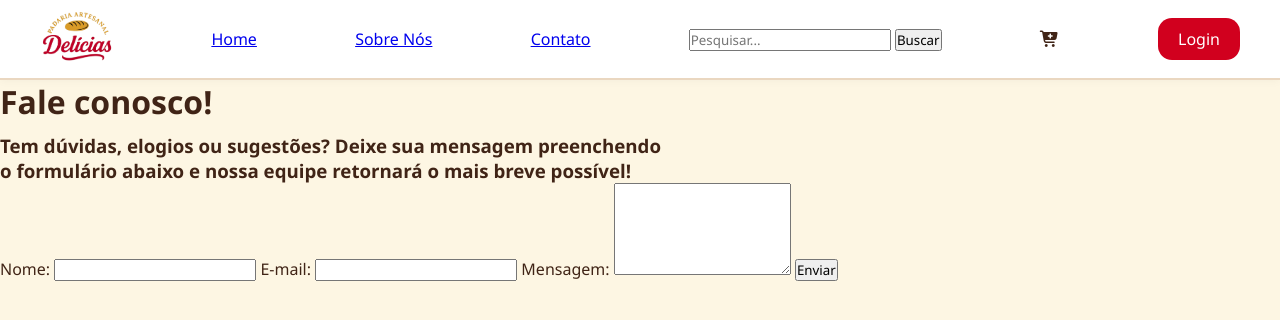
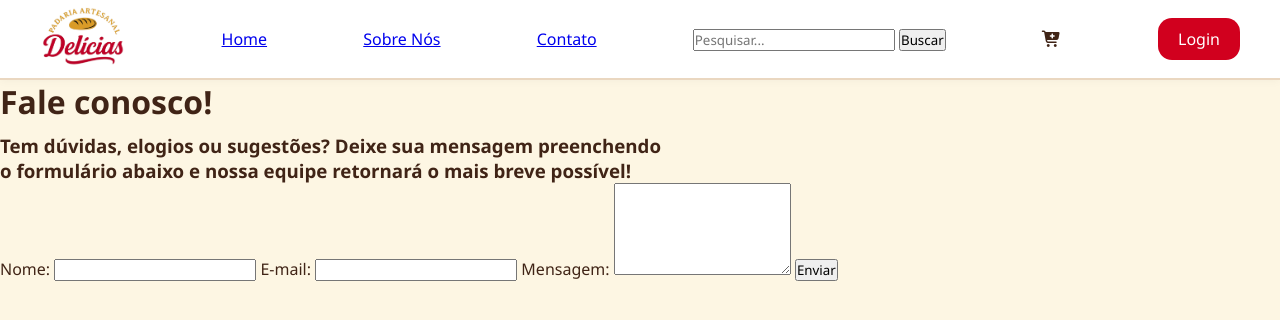
Before and after one commit to Gb-gomes/ProjetoSitePadaria, a PHP site: page /index_contato.html in a window 1280 px wide. Shown: the top 320 px of the page. Run offline with PHP 8.4, Linux system fonts and the light colour scheme; some libraries are stand-ins or nearby versions.

Commit message:
Espaçamento da Menu Bar

```diff
--- a/index.css
+++ b/index.css
@@ -29,14 +29,17 @@
 }
 
 .logo img {
-    max-height: 60px;
+    max-height: 70px;
     width: auto;
+    left: 50%;
 }
 
 nav a {
     color: #D1001E;
     text-decoration: none;
-    margin: 0 12px;
+    margin: 10px 20px;
+    padding: 10px 20px;
+    font-size: larger;
     font-weight: 500;
     transition: color 0.2s;
 }
@@ -44,6 +47,21 @@
 nav a:hover {
     color: #FFB400;
     text-decoration: underline;
+}
+
+.carrinho{
+    align-items: center;
+    justify-content: space-between;
+    gap: 5px;
+    size: 20px;
+}
+
+.group {
+    align-items: end;
+    justify-content: space-between;
+    gap: 30px;
+    display: flex;
+    right: 20%;
 }
 
 .button-login {
--- a/index.html
+++ b/index.html
@@ -21,12 +21,11 @@
             <nav>
                 <a href="index.html">Home</a>
                 <a href="index_cardapio.html">Produtos</a>
-                <a href="index_assinatura.html">Assinatura</a>
                 <a href="index_sobre_nos.html">Sobre Nós</a>
                 <a href="index_contato.html">Contato</a>
-
             </nav>
 
+        <section class="group">
             <section class="carrinho">
                 <i class="fa-solid fa-cart-plus"></i>
             </section>
@@ -34,6 +33,8 @@
             <section class="cadastro_conteiner">
                 <a href="login_page/login.html" class="button-login">Login</a>
             </section>
+        </section>
+
         </header>
 
         <main>
```
